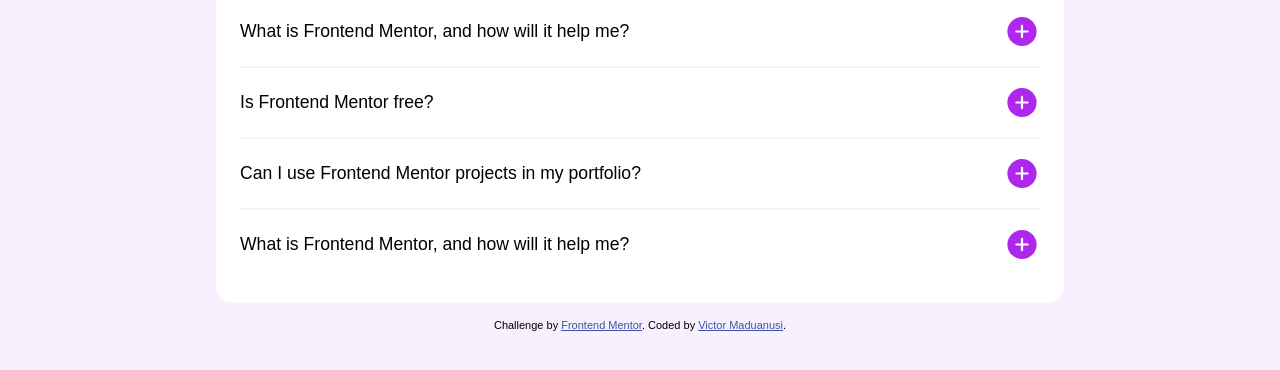
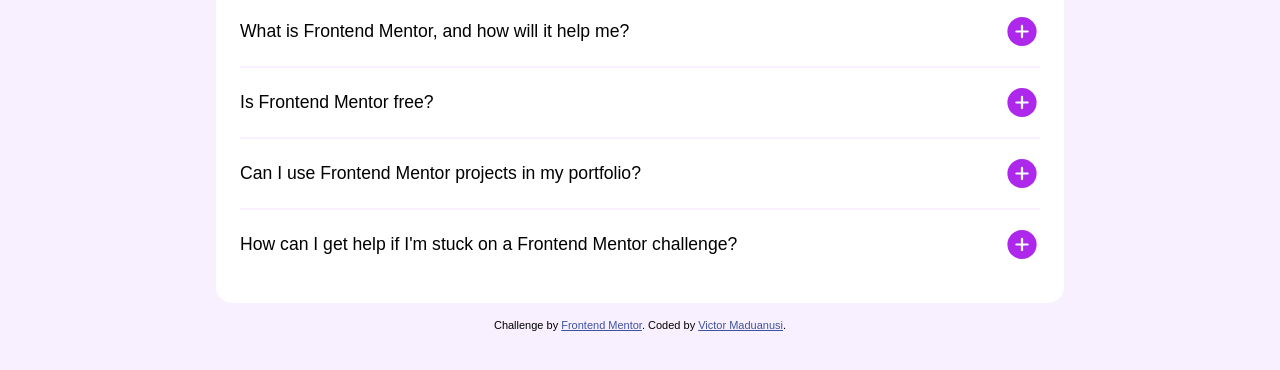
Before and after one commit to therealmaduanusi/FMC, a plain HTML site: page faq-accordion-main/index.html in a window 1280 px wide. Shown: the part 304-674 px from the top of the page. Drawn offline with Linux system fonts and the light colour scheme.

Commit message:
index.html

```diff
--- a/faq-accordion-main/index.html
+++ b/faq-accordion-main/index.html
@@ -73,7 +73,7 @@
 
       <div class="accordion-item">
         <button id="accordion-btn" class="accordion-btn">
-          What is Frontend Mentor, and how will it help me?
+          How can I get help if I'm stuck on a Frontend Mentor challenge?
           <div class="icons">
             <img class="plus-icon btn-icon" src="/assets/images/icon-plus.svg" alt="icon-plus">
             <img class="minus-icon btn-icon" src="/assets/images/icon-minus.svg" alt="icon-minus">
@@ -81,7 +81,6 @@
         </button>
         <div class="accordion-description">
           <p>
-            How can I get help if I'm stuck on a Frontend Mentor challenge?
             The best place to get help is inside Frontend Mentor's Discord community. There's a help
             channel where you can ask questions and seek support from other community members.
           </p>
```
